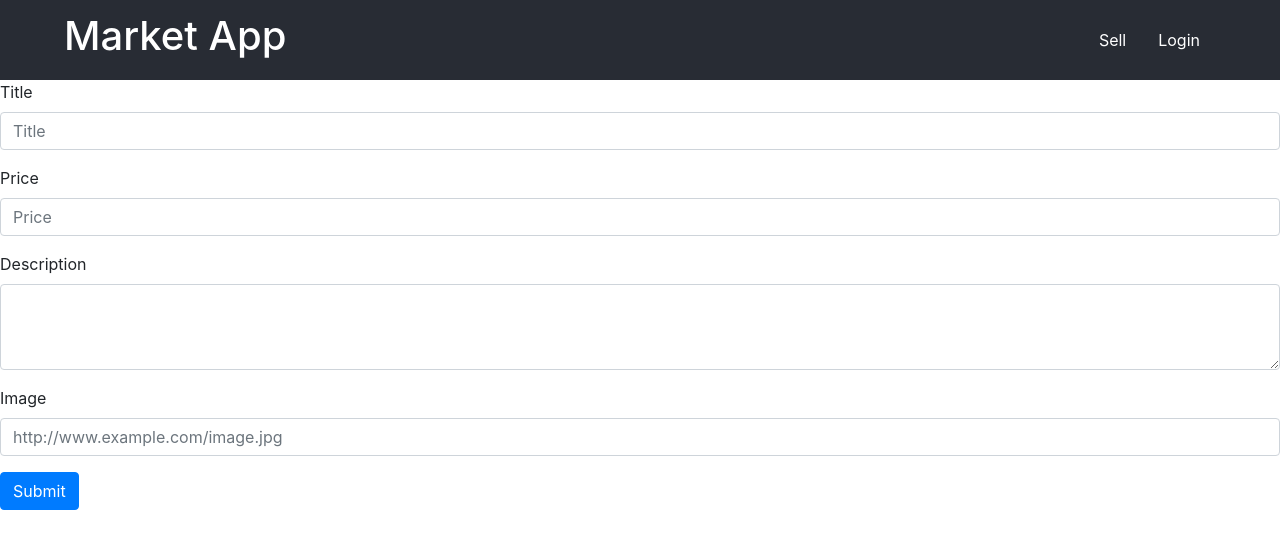
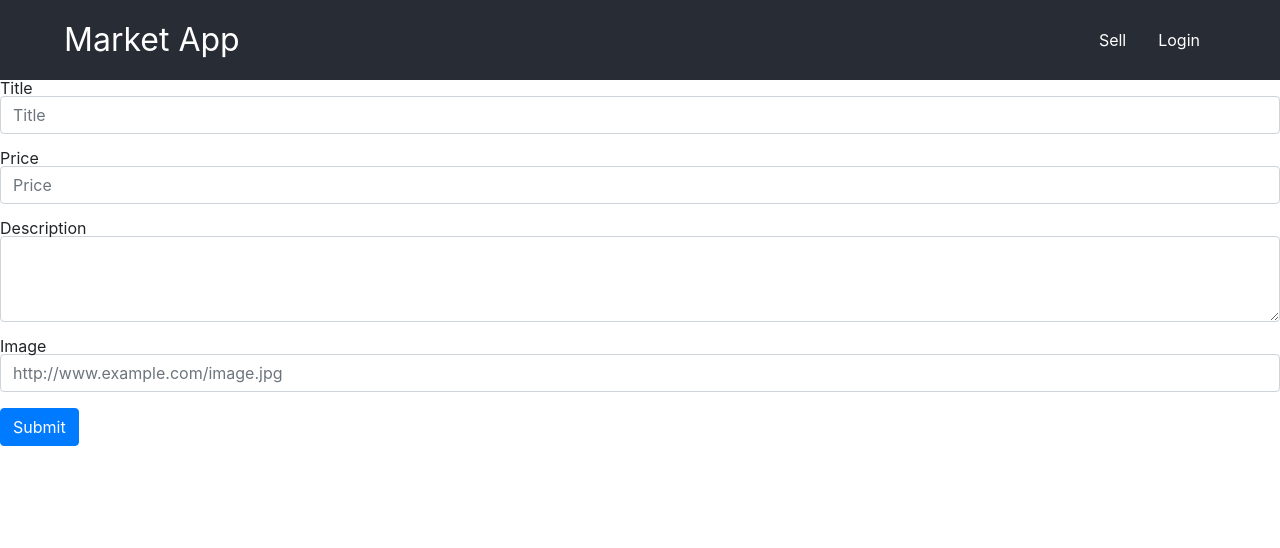
Before and after one commit to crvicek/MarketApp-client, a React (Create React App) app: page /new in a window 1280 px wide. Shown: the top 548 px of the page. Built offline with nearby package versions, Linux system fonts and the light colour scheme.

Commit message:
Bug fix navbar/links, some styling

```diff
--- a/src/App.js
+++ b/src/App.js
@@ -4,35 +4,22 @@
 import AdContainer from './ad/AdContainer';
 import CreateAdContainer from './createAd/CreateAdContainer';
 import NavBar from './navbar/Navbar';
-import { connect } from 'react-redux'
 import LoginContainer from './login/LoginContainer'
-import { modal } from './actions/modal'
 
 export const baseUrl = 'https://market-app-server.herokuapp.com'
 class App extends Component {
   render() {
     return (
       <div>
-        <NavBar onClick={this.props.modal} />
+        <NavBar />
         <LoginContainer />
         <div>
-          <Route path="/" exact component={AdsContainer} />
+          <Route exact path="/" component={AdsContainer} />
           <Route path="/new" component={CreateAdContainer} />
           <Route path="/ads/:id" component={AdContainer} />
         </div>
       </div>
-      // <div className="App App-header">
-      //   <div className='Header'>
-      //     <h1>Market App</h1>
-      //   </div>
-
-      // </div>
     );
   }
 }
-const mapStateToProps = (state) => {
-  return {
-    test: state.ads,
-  }
-}
-export default connect(mapStateToProps, { modal })(App)
+export default App
--- a/src/ad.css
+++ b/src/ad.css
@@ -1,32 +1,28 @@
 .Small {
   border: lightgray solid 0.05rem;
   border-radius: 0.5rem;
-  height: 20rem;
-  width: 15rem;
+  height: 15rem;
+  width: 10rem;
   margin: 1rem;
   overflow: hidden;
   box-sizing: content-box;
-  /* transition: 0.2s;
-  transition-timing-function: ease-in-out; */
   background-color: lightgray;
 }
 
 .Small:hover {
-  /* border: white solid 0.1rem; */
   box-shadow: 0 0 1rem gray;
-  /* transform: scale(1.05, 1.05) */
 }
 
 .SmallCardImg {
-  height: 15rem;
-  width: 15rem;
+  height: 10rem;
+  width: 10rem;
   object-fit: cover;
   border: 0px
 }
 
 .Small h1 {
-  font-size: 1.5rem;
-  height: 2rem;
+  font-size: 1.2rem;
+  height: 1.3rem;
   color: #282c34;
   overflow: hidden;
   padding: 0 1rem;
@@ -35,6 +31,7 @@
 .Title {
   width: 100%;
   text-align: center;
+  font-size: 2rem;
 }
 
 .Description {
@@ -73,6 +70,7 @@
   padding: 0 2rem;
   background-color: #282c34;
 }
+
 .Nav-Title {
   justify-content: flex-start;
 }
--- a/src/ad/Ad.js
+++ b/src/ad/Ad.js
@@ -3,13 +3,12 @@
 export default function Ad(props) {
   return (
     <div className='BigCard' >
-      <div className='BigCardImg' style={{ backgroundImage: `url('${props.ad.image}')` }} >
-      </div>
+        <img className='SmallCardImg' src={props.ad.image} alt={props.ad.title} />
 
       <div className='BigCardInfo' >
         <img alt={props.ad.title} src={props.ad.image} />
         <h1>{props.ad.title}</h1>
-        <h2>{props.ad.price}</h2>
+        <h2>€ {props.ad.price}</h2>
         {/* <h2>{props.ad.title}</h2> */}
         <p>{props.ad.description}</p>
       </div>
--- a/src/ads/Ads.js
+++ b/src/ads/Ads.js
@@ -1,6 +1,5 @@
 import { Link } from 'react-router-dom'
 import React from 'react'
-import { Card } from 'react-bootstrap'
 
 export default function Ads(props) {
 
@@ -8,12 +7,10 @@
     return (
       <li key={ad.id} className='Small Card' >
         <img className='SmallCardImg' src={ad.image} alt={ad.title} />
-
         <Link to={`/ads/${ad.id}`}>
           <h1>{ad.title}</h1>
+          <h1>€ {ad.price}</h1>
         </Link>
-        <h1>€ {ad.price}</h1>
-
       </li>
     )
   }
--- a/src/index.css
+++ b/src/index.css
@@ -1,30 +1,61 @@
+html, body, div, span, applet, object, iframe,
+h1, h2, h3, h4, h5, h6, p, blockquote, pre,
+a, abbr, acronym, address, big, cite, code,
+del, dfn, em, img, ins, kbd, q, s, samp,
+small, strike, strong, sub, sup, tt, var,
+b, u, i, center,
+dl, dt, dd, ol, ul, li,
+fieldset, form, label, legend,
+table, caption, tbody, tfoot, thead, tr, th, td,
+article, aside, canvas, details, embed,
+figure, figcaption, footer, header, hgroup,
+menu, nav, output, ruby, section, summary,
+time, mark, audio, video {
+	margin: 0;
+	padding: 0;
+	border: 0;
+	font-size: 100%;
+	font: inherit;
+	vertical-align: baseline;
+	text-decoration: none;
+}
+/* HTML5 display-role reset for older browsers */
+article, aside, details, figcaption, figure,
+footer, header, hgroup, menu, nav, section {
+	display: block;
+}
+body {
+	line-height: 1;
+}
+ol, ul {
+	list-style: none;
+}
+blockquote, q {
+	quotes: none;
+}
+blockquote:before, blockquote:after,
+q:before, q:after {
+	content: '';
+	content: none;
+}
+table {
+	border-collapse: collapse;
+	border-spacing: 0;
+}
+
 body, ul, li {
-  margin: 0;
-  padding: 0;
   font-family: -apple-system, BlinkMacSystemFont, "Segoe UI", "Roboto", "Oxygen",
     "Ubuntu", "Cantarell", "Fira Sans", "Droid Sans", "Helvetica Neue",
     sans-serif;
   -webkit-font-smoothing: antialiased;
   -moz-osx-font-smoothing: grayscale;
   background-color: white;
-
-}
-
-code {
-  font-family: source-code-pro, Menlo, Monaco, Consolas, "Courier New",
-    monospace;
 }
 
 .App {
-  text-align: center;
   min-height: 100vh;
-  /* font-size: calc(10px + 2vmin); */
   width: 80vw;
   margin: 0 auto;
-}
-
-.App-link {
-  color: #61dafb;
 }
 
 @keyframes App-logo-spin {
--- a/src/index.js
+++ b/src/index.js
@@ -2,7 +2,7 @@
 import ReactDOM from 'react-dom';
 import App from './App';
 import * as serviceWorker from './serviceWorker';
-import {Provider} from 'react-redux'
+import { Provider } from 'react-redux'
 import store from './store'
 import { BrowserRouter } from 'react-router-dom'
 import './index.css'
--- a/src/navbar/Navbar.js
+++ b/src/navbar/Navbar.js
@@ -1,7 +1,10 @@
-import React from 'react'
+import React, { Component } from 'react'
+import { connect } from 'react-redux'
 import { Link } from 'react-router-dom'
+import { modal } from '../actions/modal'
 
-export default function NavBar(props) {
+class NavBar extends Component {
+  render() {
     return (
       <div className='NavBar' >
         <h1 className='NavBar Title'>
@@ -11,8 +14,14 @@
         </h1>
         <span className='NavBar Menu' >
           <Link to='/new' >Sell</Link>
-        <Link to='' onClick={props.onClick} >Login</Link>
+          <Link to={true} onClick={this.props.modal} >Login</Link>
         </span>
       </div>
     )
   }
+}
+const mapStateToProps = (state) => ({
+  modal: state.modal
+})
+
+export default connect(mapStateToProps, { modal })(NavBar)
```
Also changed, not shown: 1 other file (tests, documents, lock files or other folders). Lines whose indentation alone changed are shown as unchanged.
